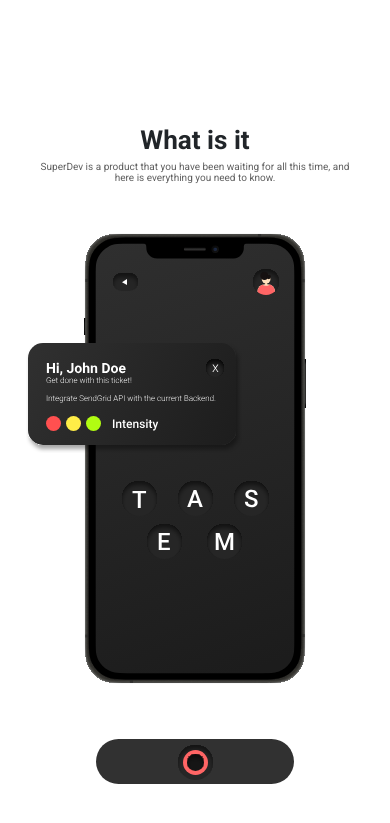
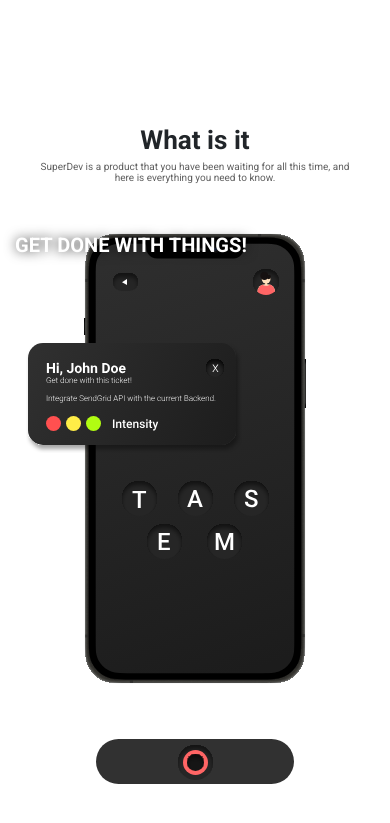
Before and after one commit to frostzt/super-responsive-react, a React (Create React App) app: page / in a window 390 px wide. Shown: the part 738-1561 px from the top of the page. Built offline with nearby package versions, Linux system fonts and the light colour scheme.

Commit message:
working on whatisit section; on the mobile device mockup

```diff
--- a/src/Components/MobileMockup/MobileDevice.module.scss
+++ b/src/Components/MobileMockup/MobileDevice.module.scss
@@ -3,6 +3,20 @@
   position: relative;
   margin-bottom: 3rem;
   backface-visibility: hidden;
+
+  .text {
+    top: 0;
+    left: 0;
+    z-index: 9999;
+    position: absolute;
+
+    .title {
+      font-size: 2rem;
+      color: var(--white);
+      text-transform: uppercase;
+      filter: drop-shadow(0 0 6px rgba(0, 0, 0, 0.8));
+    }
+  }
 
   .phoneContainer {
     width: 100%;
--- a/src/Components/MobileMockup/MobileDevice.tsx
+++ b/src/Components/MobileMockup/MobileDevice.tsx
@@ -2,7 +2,7 @@ import React from "react";
 
 // Styling
 import cx from "classnames";
-import { motion, MotionValue } from "framer-motion";
+import { motion } from "framer-motion";
 import styles from "./MobileDevice.module.scss";
 
 // Images
@@ -11,13 +11,17 @@ import TicketSvg from "./images/ticket.svg";
 import NavigationSvg from "./images/navigation-bar.svg";
 
 interface Props {
+  text?: string;
   extraClasses?: string;
-  yProgress?: MotionValue<number>;
+  stylesTextContainer?: string;
 }
 
-const MobileDevice: React.FC<Props> = ({ extraClasses, yProgress }) => (
+const MobileDevice: React.FC<Props> = ({ extraClasses, text, stylesTextContainer }) => (
   <motion.div className={cx([styles.container, extraClasses || null])}>
-    <motion.div style={{ translateY: yProgress }} className={styles.phoneContainer}>
+    <div className={cx([styles.text, stylesTextContainer])}>
+      <h2 className={styles.title}>{text}</h2>
+    </div>
+    <motion.div className={styles.phoneContainer}>
       <img src={NavigationSvg} alt="SuperDev App" className={styles.phoneContainer__navigation} />
       <img src={TicketSvg} alt="SuperDev App" className={styles.phoneContainer__ticket} />
       <img src={PhoneSvg} alt="SuperDev App" className={styles.phoneContainer__phone} />
--- a/src/PageComponents/Landing/WhatIsIt/WhatIsIt.module.scss
+++ b/src/PageComponents/Landing/WhatIsIt/WhatIsIt.module.scss
@@ -19,7 +19,6 @@
 
     .mobileDevice {
       width: 100%;
-      // position: fixed;
     }
   }
 }
--- a/src/PageComponents/Landing/WhatIsIt/WhatIsIt.tsx
+++ b/src/PageComponents/Landing/WhatIsIt/WhatIsIt.tsx
@@ -14,9 +14,6 @@ interface Props {
 }
 
 const WhatIsIt = React.forwardRef<HTMLDivElement, Props>(({ extraClasses }, observerRef) => (
-  // const { scrollYProgress } = useViewportScroll();
-  // const yProgress = useTransform(scrollYProgress, [0, 1], [0, 2000]);
-
   <motion.div ref={observerRef} className={cx([styles.container, extraClasses || null])}>
     <div className={styles.text}>
       <h2 className={cx(["heading-secondary", styles.title])}>What is it</h2>
@@ -25,7 +22,11 @@ const WhatIsIt = React.forwardRef<HTMLDivElement, Props>(({ extraClasses }, obse
       </p>
     </div>
     <div className={styles.main}>
-      <MobileDevice extraClasses={styles.mobileDevice} />
+      <MobileDevice
+        text="Get done with things!"
+        extraClasses={styles.mobileDevice}
+        stylesTextContainer={styles.textContainer_1}
+      />
     </div>
   </motion.div>
 ));
--- a/src/Styles/index.scss
+++ b/src/Styles/index.scss
@@ -41,9 +41,6 @@ code {
     radial-gradient(ellipse farthest-corner at 100% 0, #893dc2, transparent 50%),
     radial-gradient(ellipse farthest-corner at 60% -20%, #893dc2, transparent 50%),
     linear-gradient(#6559ca, #bc318f 30%, #e33f5f 50%, #f77638 70%, #fec66d 100%);
-
-  background: linear-gradient(to bottom, #323232 0%, #3f3f3f 40%, #1c1c1c 150%),
-    linear-gradient(to top, rgba(255, 255, 255, 0.4) 0%, rgba(0, 0, 0, 0.25) 200%);
 }
 
 // Heading Styles
```
